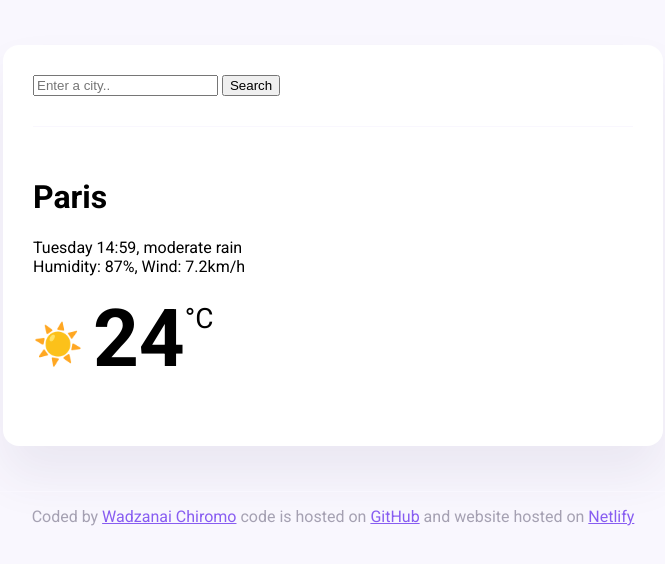
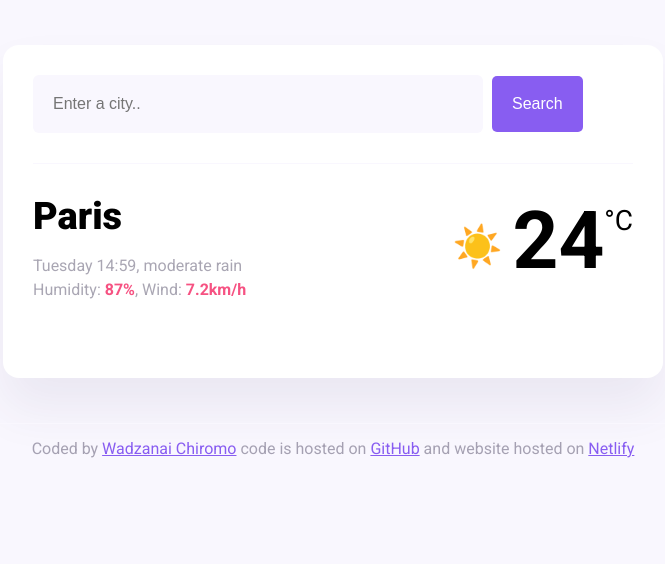
Before and after one commit to Wawiechichie/weather-app, a plain HTML site: page index.html in a window 1280 px wide. Shown: the whole page, without its empty margins (307-972 px from the left). Drawn offline with nearby package versions, Linux system fonts and the light colour scheme; files whose address does not match are found by name.

Commit message:
updated classes and fixed my css

```diff
--- a/index.html
+++ b/index.html
@@ -17,18 +17,19 @@
   <body>
     <div class="weather-app">
       <header>
-        <form>
-          <input type="search" placeholder="Enter a city.."  required />
-          <input type="submit" value="Search" />
+        <form class="search-form">
+          <input type="search" placeholder="Enter a city.."  required class="search-form-input"/>
+          <input type="submit" value="Search" class="search-form-button" />
         </form>
       </header>
       <main>
+        <div class="weather-app-data">
         <div>
-            <h1>Paris</h1>
-            <p>
+            <h1 class="weather-app-city">Paris</h1>
+            <p class="weather-app-details">
               Tuesday 14:59, moderate rain
               <br/>
-              Humidity: 87%, Wind: 7.2km/h
+              Humidity: <strong>87%</strong>, Wind: <strong>7.2km/h</strong>
             </p>
           </div>
           <div class="current-temperature">
@@ -36,6 +37,7 @@
             ><span class="current-temperature-value" id="current-temperature"
               >24</span
             ><span class="current-temperature-unit">°C</span>
+          </div>
           </div>
         </div>
       </main>
--- a/style.css
+++ b/style.css
@@ -21,7 +21,7 @@ header {
   padding-bottom: 30px;
 }
 
-.search-input {
+.search-form-input {
   background-color: #f9f7fe;
   border: none;
   color: rgba(39, 33, 66, 0.4);
@@ -31,7 +31,7 @@ header {
   border-radius: 6px;
 }
 
-.search-button {
+.search-form-button {
   margin-left: 5px;
   font-size: 16px;
   background-color: #885df1;
@@ -40,6 +40,10 @@ header {
   padding: 20px;
   line-height: 1;
   border-radius: 5px;
+}
+.weather-app-data{
+  display: flex;
+  justify-content: space-between;
 }
 
 main {
@@ -50,24 +54,19 @@ main {
   font-size: 48px;
 }
 
-.current-weather {
-  display: flex;
-  justify-content: space-between;
-}
-
-.current-city {
+.weather-app-city {
   font-size: 38px;
   font-weight: 900;
   margin: 0;
 }
-.current-details {
+.weather-app-details {
   color: rgba(39, 33, 66, 0.4);
   font-size: 16px;
   font-weight: 400;
   line-height: 24px;
 }
 
-.current-details strong {
+.weather-app-details strong {
   color: #f65282;
 }
 
```
